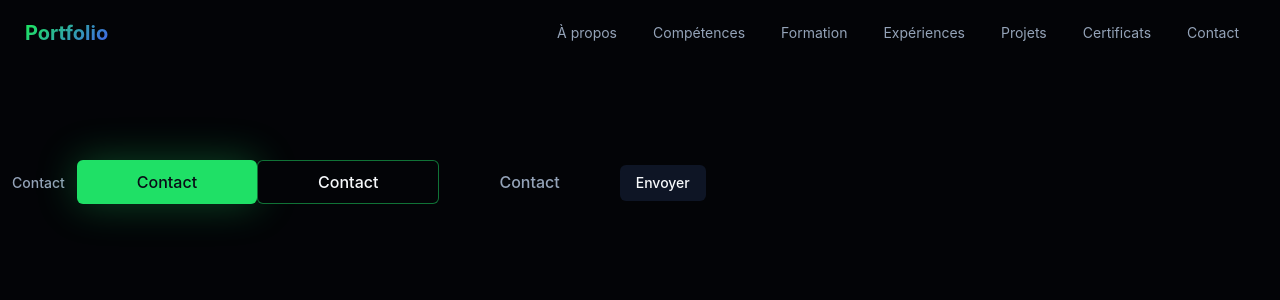
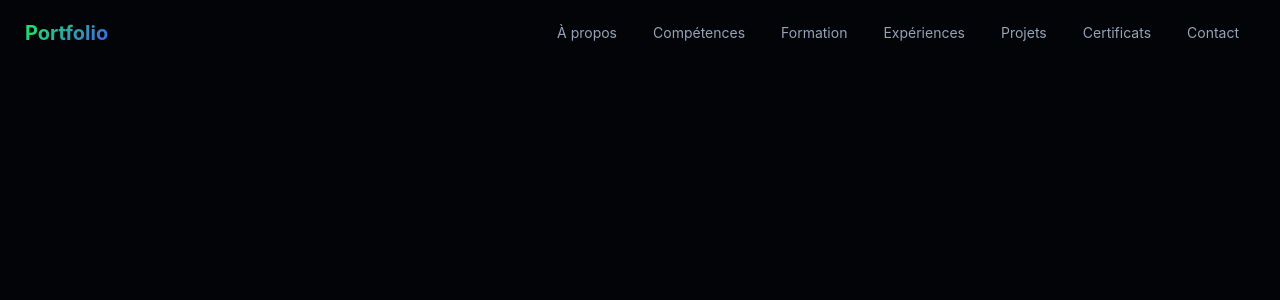
Before and after one commit to aminegitcode/portfolio, a Next.js app: page / in a window 1280 px wide. Shown: the top 300 px of the page. Built offline with nearby package versions, Linux system fonts and the light colour scheme.

Commit message:
delete test buttons

```diff
--- a/src/app/page.tsx
+++ b/src/app/page.tsx
@@ -5,25 +5,6 @@ export default function Home() {
   return (
     <div className="mx-auto">
 
-
-
-<Button variant="ghost" size="sm">
-  Contact
-</Button>
-<Button variant="primary" className="glow-box" size="lg">
-  Contact
-</Button>
-<Button variant="outline" size="lg">
-  Contact
-</Button>
-<Button variant="ghost" size="lg">
-  Contact
-</Button>
-
-
-<Button variant="secondary" className="">
-  Envoyer
-</Button>
     </div>
   );
 }
```
